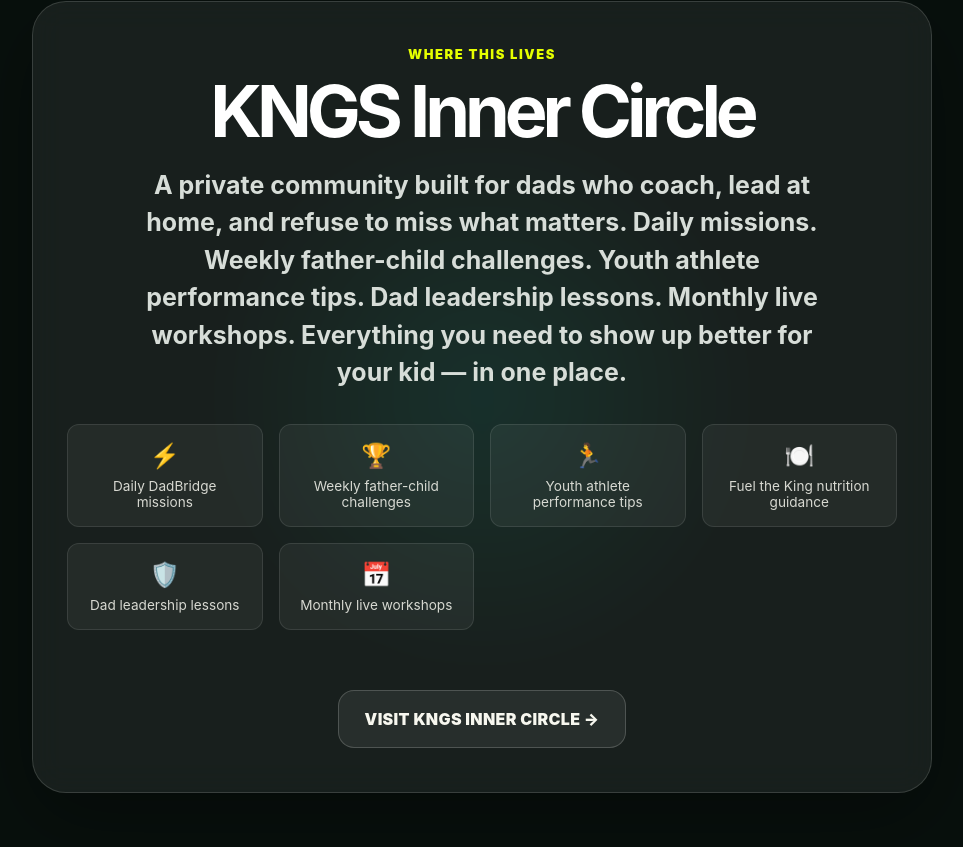
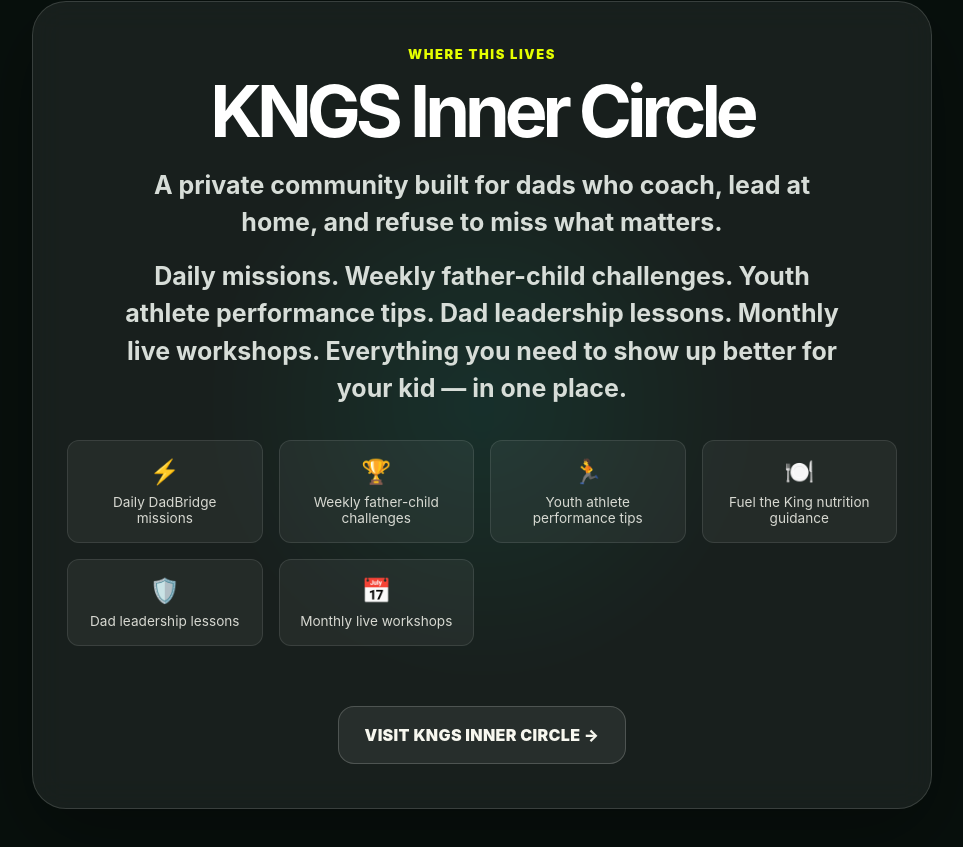
Before and after one commit to cocitak2202/dadbridge---landing--page, a React (Vite) app: page / in a window 1280 px wide. Shown: the part 2085-2932 px from the top of the page, without its empty margins (158-1121 px from the left). Built offline with nearby package versions, Linux system fonts and the light colour scheme.

Commit message:
Enhance community description with additional details
Added a new paragraph about daily missions and workshops.

```diff
--- a/src/App.tsx
+++ b/src/App.tsx
@@ -140,6 +140,8 @@
           <h2>KNGS Inner Circle</h2>
           <p className="kngs-text">
             A private community built for dads who coach, lead at home, and refuse to miss what matters.
+          </p>
+          <p className="kngs-text" style={{marginTop: '1rem'}}>
             Daily missions. Weekly father-child challenges. Youth athlete performance tips.
             Dad leadership lessons. Monthly live workshops. Everything you need to show up
             better for your kid — in one place.
```
